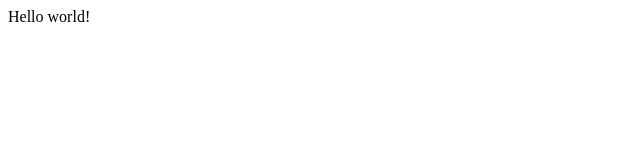
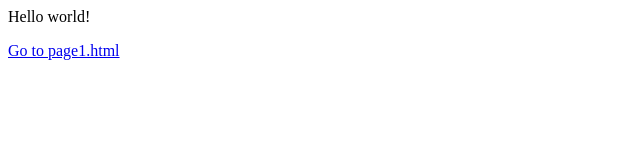
Before and after one commit to dmitriynaumov1024/dmitriynaumov1024.github.io, a plain HTML site: page index.html in a window 1280 px wide. Shown: the whole page, without its empty margins (0-640 px from the left). Drawn offline with Linux system fonts and the light colour scheme.

Commit message:
New pages

```diff
--- a/index.html
+++ b/index.html
@@ -2,4 +2,5 @@
 <p>
 Hello world!
 </p>
+<a href='page1.html'>Go to page1.html</a>
 </body>
```
Also changed, not shown: page1.html (renamed from page1.txt).
